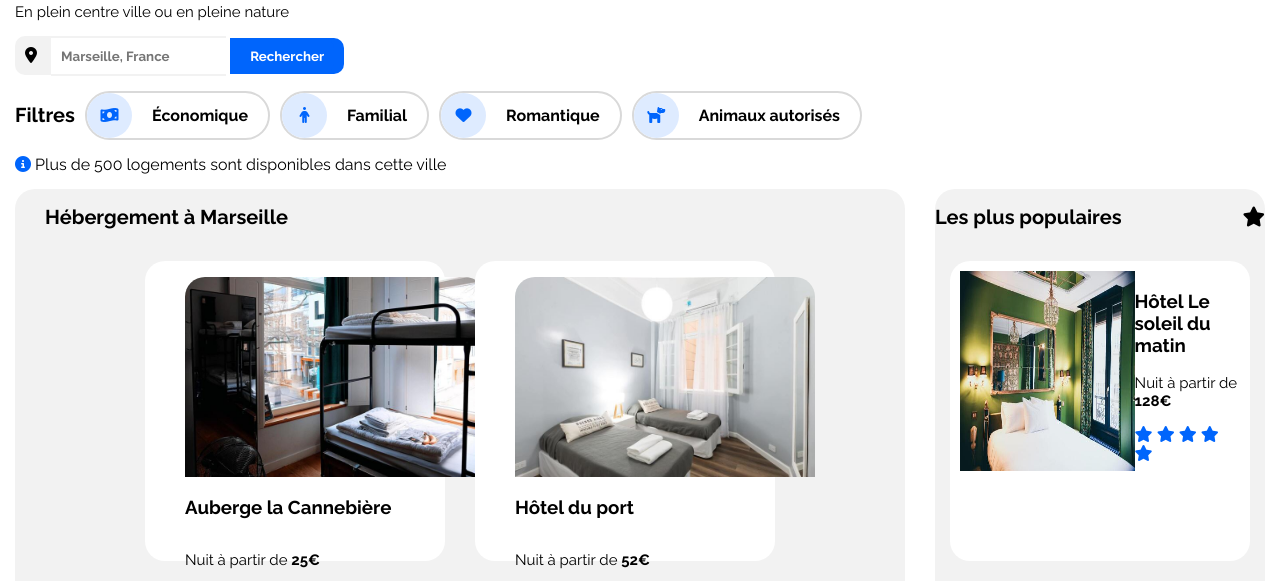
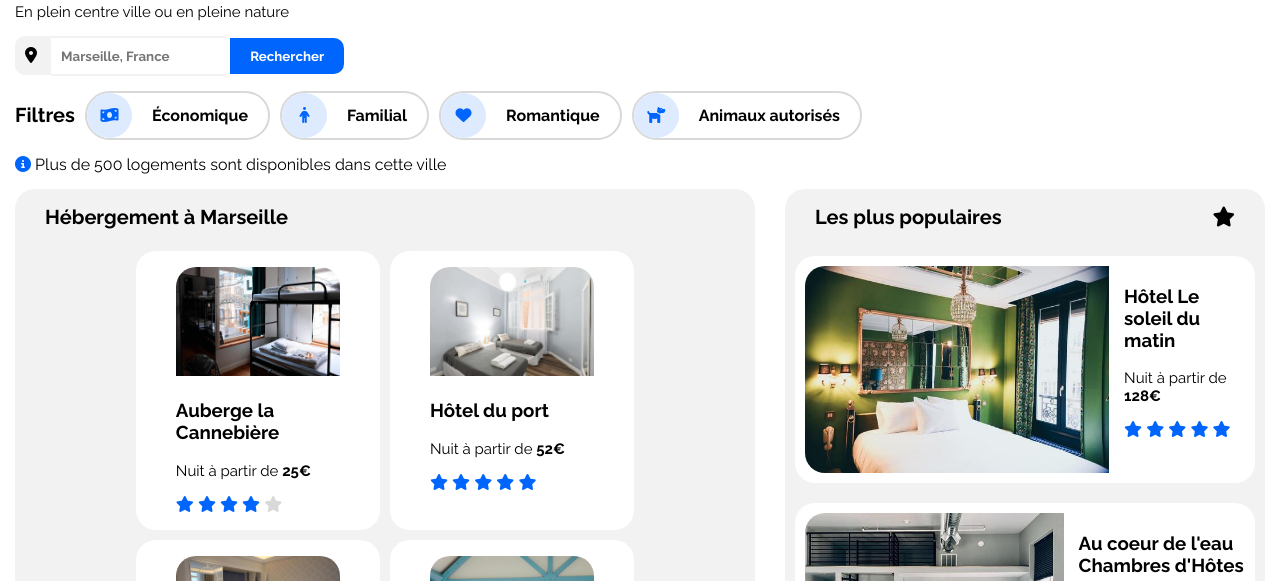
Before and after one commit to JeremyPromsy/Booki, a plain HTML site: page index.html in a window 1280 px wide. Shown: the part 146-727 px from the top of the page. Drawn offline with Linux system fonts and the light colour scheme.

Commit message:
Ajustement CSS - HTML

```diff
--- a/index.html
+++ b/index.html
@@ -270,7 +270,7 @@
              <h2><i class="fas fa-star etoileIcon"></i></h2>
             </div>
           </header>
-          <article class="hébergementsFiche">
+          <article class="hébergementsPopulairesFiche">
             <a href="#">
              <figure class="hébergementsPopulairesFiche">
               <div class="hébergementsPopulairesFicheContenuBox">
@@ -295,7 +295,7 @@
                 </figure>
               </a>
             </article>
-          <article class="hébergementsFiche">
+          <article class="hébergementsPopulairesFiche">
             <a href="#">
              <figure class="hébergementsPopulairesFiche">
               <div class="hébergementsPopulairesFicheContenuBox">
@@ -321,7 +321,7 @@
               </a>
             </article>
 
-          <article class="hébergementsFiche">
+          <article class="hébergementsPopulairesFiche">
             <a href="#">
              <figure class="hébergementsPopulairesFiche">
               <div class="hébergementsPopulairesFicheContenuBox">
--- a/style.css
+++ b/style.css
@@ -176,6 +176,7 @@ a{
   background-color: #F2F2F2;
   border-radius: 20px;
   margin: 15px;
+  width: 900px;
 }
 
 .hébergementsHeader{
@@ -191,41 +192,33 @@ a{
 }
 
 .hébergementsFiche {
-  display: flex;
-  justify-content: space-between;
+  object-fit: cover;
   border-radius: 20px;
-  margin: 15px;
   background-color: white;
-  height: 300px;
-  width: 300px;
-}
-
-.hébergementsFicheExemple {
-  display: flex;
-  flex-direction: column;
-  height: 300px;
-  width: 300px;
+  width: 33%;
+  margin: 5px;
 }
 
 .hébergementsFicheExempleImage {
-  object-fit: cover;
   border-radius: 20px 20px 0 0;
+  width: 100%;
 }
 
 /* Populaires */
 .hébergementsPopulaires {
   display: flex;
   flex-direction: column;
-  flex-wrap: wrap;
-  justify-content: center;
   background-color: #F2F2F2;
   border-radius: 20px;
   margin: 15px;
+  width: 480px;
 }
 
 .hébergementsPopulairesHeader{
   display: flex;
   justify-content: space-between;
+  margin-left: 30px;
+  margin-right: 30px;
 }
 
 .hébergementsPopulairesFiche {
@@ -236,10 +229,13 @@ a{
 }
 
 .hébergementsPopulairesFicheContenuImage {
-  height: 200px;
-  width: 350px;
-  max-height: 100%;
-  max-width: 100%;
+  border-radius: 20px 0 0 20px;
+  width: 100%;
+  height: 100%;
+}
+
+.hébergementsPopulairesFicheContenuTexte{
+  margin-left: 15px;
 }
 
 
```
